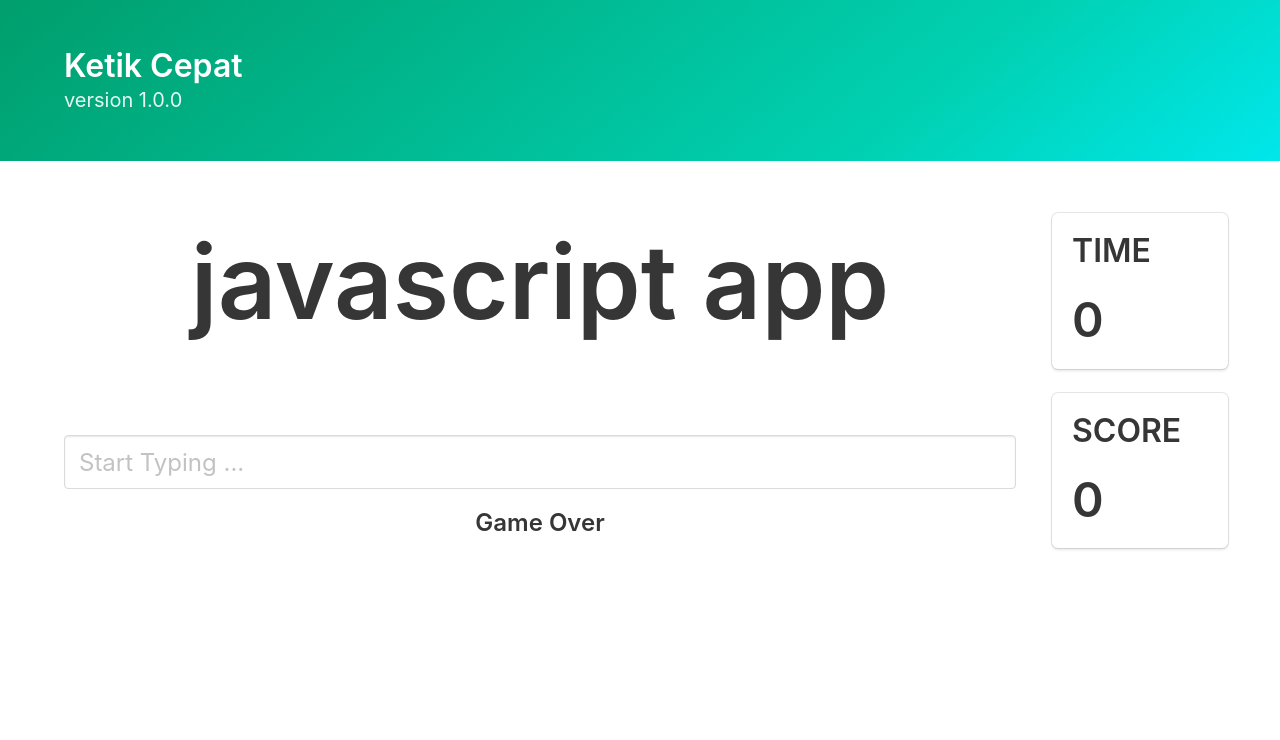
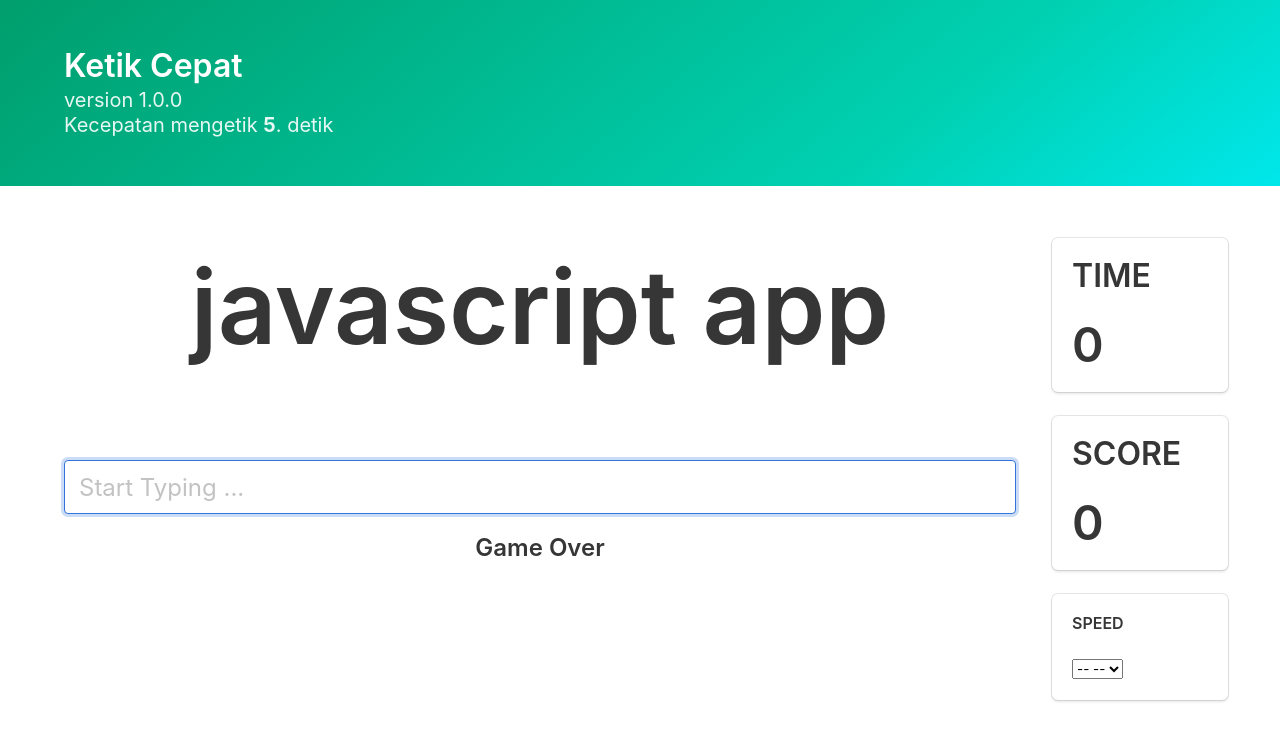
Before and after one commit to wahyualfarisi/ketik-cepat, a website: page dist/index.html in a window 1280 px wide. Drawn offline with nearby package versions, Linux system fonts and the light colour scheme.

Commit message:
add speed timers

```diff
--- a/dist/app.js
+++ b/dist/app.js
@@ -13,6 +13,7 @@ const scoreDisplay  = document.querySelector('#score');
 const timeDisplay   = document.querySelector('#time');
 const message       = document.querySelector('#message');
 const second        = document.querySelector('#seconds');
+const showTime      = document.querySelector('#show-time');
 
 const wordData = [
     'javascript app',
@@ -33,12 +34,23 @@ const wordData = [
 function initializeApp()
 {
     showWord(wordData);
-
+    showTime.innerHTML = `Kecepatan mengetik <b>${time}</b>. detik`;
     textInput.addEventListener('input', startPlay);
 
     setInterval(countDown, 1000);
     setInterval(checkStatusPlay, 50);
 }
+
+document.querySelector('#change-speed').addEventListener('change', function(){
+    if(this.value !== ''){
+        time = parseInt(this.value) + 1;
+        showWord(wordData);
+        showTime.innerHTML = `Kecepatan mengetik ${time - 1}. detik`;
+    }else{
+        time = 6;
+    }
+
+});
 
 function startPlay()
 {
--- a/dist/index.html
+++ b/dist/index.html
@@ -21,6 +21,7 @@
                 </h1>
                 <h2 class="subtitle">
                     version 1.0.0
+                    <p id="show-time"></p>
                 </h2>
             </div>
         </div>
@@ -37,7 +38,7 @@
                         </center>
                         <div class="field" style="margin-top:10%">
                             <div class="control">
-                                <input class="input is-large" type="text" id="input-keyword" placeholder="Start Typing ...">
+                                <input class="input is-large" type="text" id="input-keyword" placeholder="Start Typing ..." autofocus>
                             </div>
                             <center style="margin-top:20px">
                                 <p class="title is-4" id="message"></p>
@@ -55,6 +56,18 @@
                             <p class="title is-1" id="score">0</p>
                         </div>
 
+                        <div class="tile is-child box">
+                            <p class="title is-6">SPEED</p>
+                            <select id="change-speed">
+                                <option value=""> --  -- </option>
+                                <option value="5"> 5 </option>
+                                <option value="10"> 10 </option>
+                                <option value="20"> 20 </option>
+                            </select>
+                        </div>
+
+
+
                     </div>
             </div>
         </div>
```
